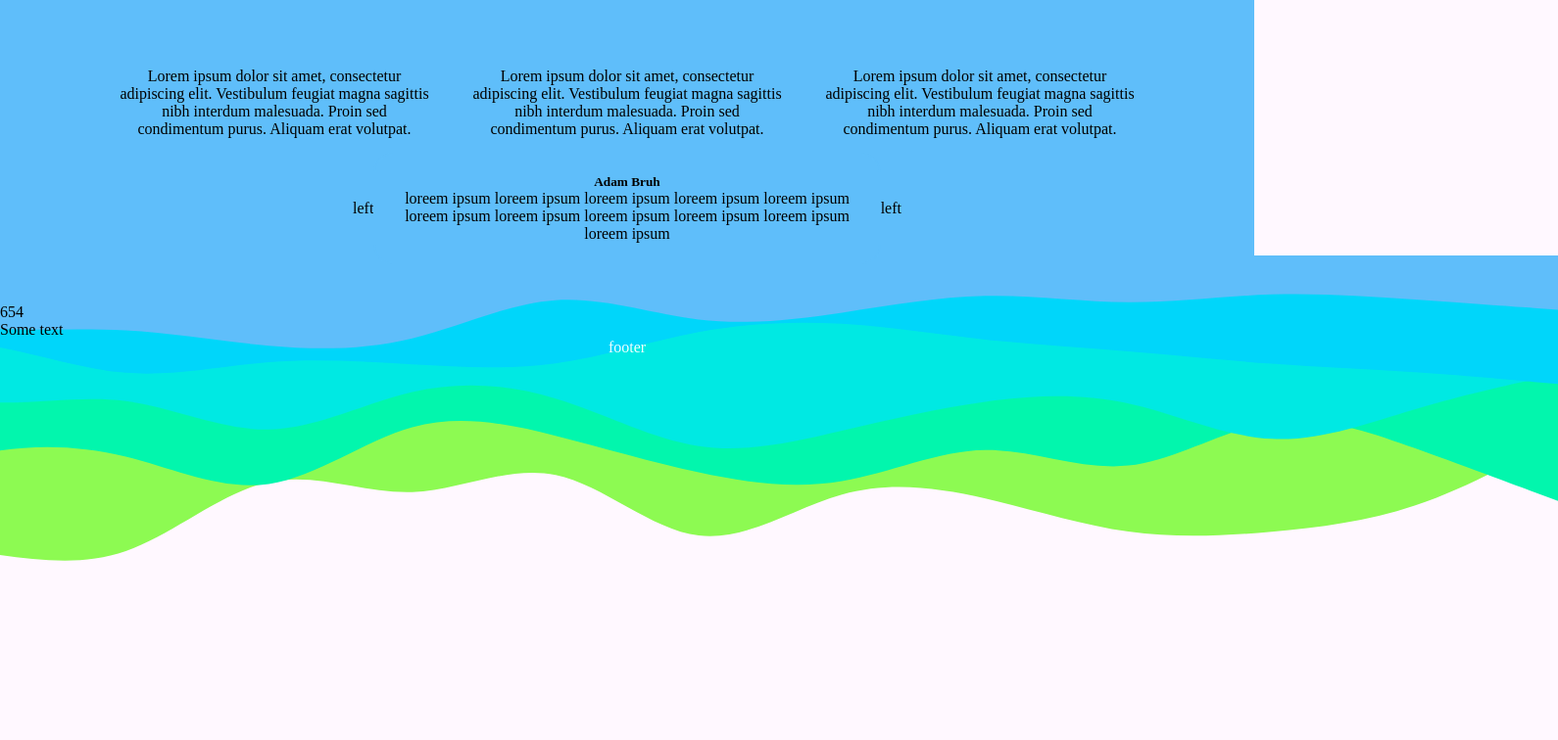
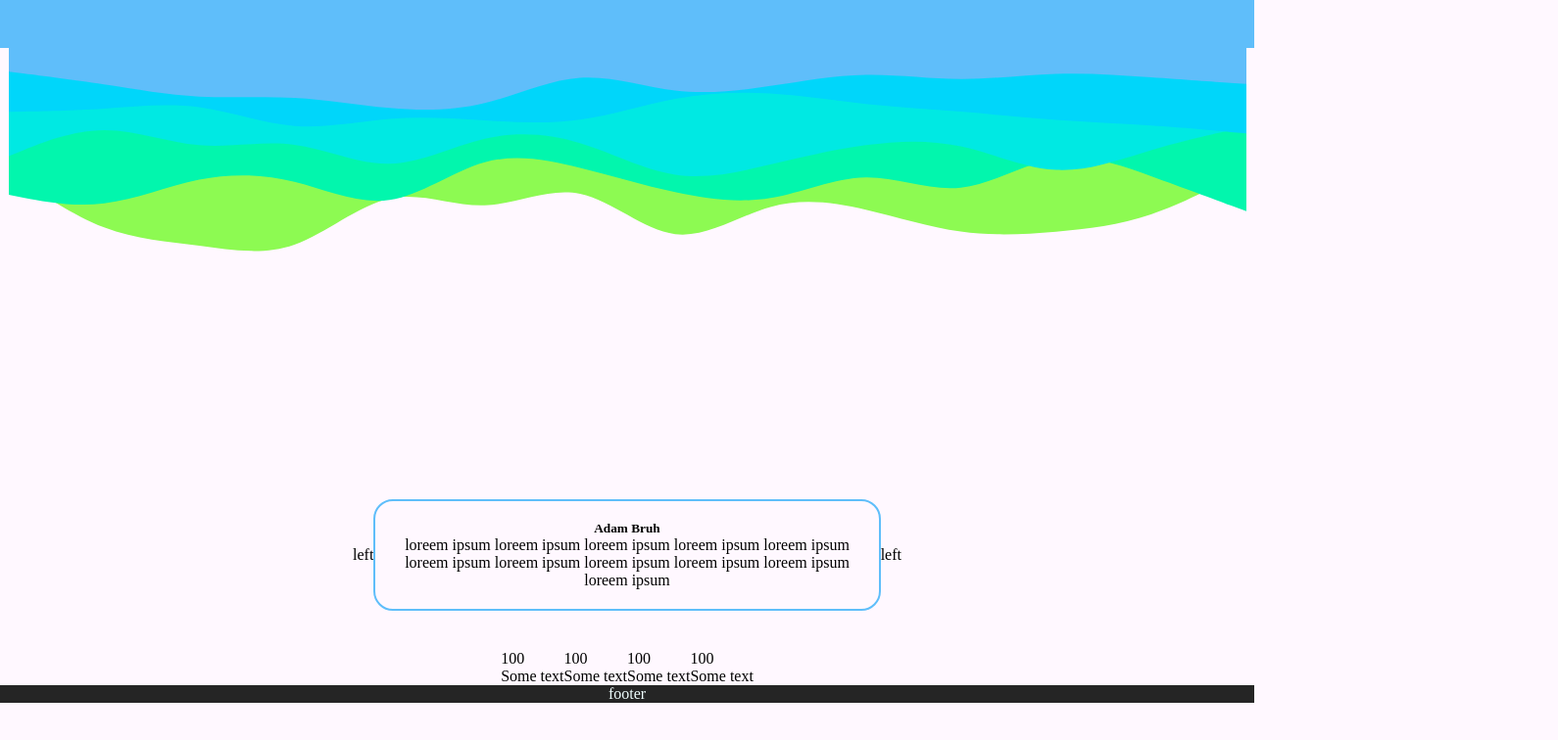
Before and after one commit to LukaszPietrzykowski16/fish-mania, a React (Create React App) app: page / in a window 1280 px wide. Shown: the part 1876-2632 px from the top of the page at 98% size, 1590 px wide, since content can reach past the window. After the commit the page ends 2594 px from the top, so only its background shows below. Built offline with nearby package versions, Linux system fonts and the light colour scheme.

Commit message:
Added some svg, also put some work on Number section

```diff
--- a/src/About.js
+++ b/src/About.js
@@ -1,4 +1,4 @@
-import React, { useState, useEffect, useRef } from 'react';
+import React, {useEffect, useRef } from 'react';
 import './style.css';
 import image from './fishstore.jpg';
 import  gsap from 'gsap';
@@ -6,8 +6,7 @@ import { ScrollTrigger } from "gsap/ScrollTrigger";
 
 const About = ()  => {
     gsap.registerPlugin(ScrollTrigger);
-    const firstAnimation = useRef()
-    const secondAnimation  = useRef()
+
 
     useEffect(() => {
         gsap.from('.main-content-class-image', {scrollTrigger:
@@ -31,10 +30,10 @@ const About = ()  => {
 
     return (
     <main className='main-content'>
-        <div className='main-content-class-image' ref={firstAnimation}>
+        <div className='main-content-class-image'>
             <img src={image}/>
         </div>
-        <div className='main-content-class' ref={secondAnimation}>
+        <div className='main-content-class'>
             <h1> Some header </h1>
         Lorem ipsum dolor sit amet, consectetur adipiscing elit. Vestibulum feugiat magna sagittis nibh interdum malesuada. Proin sed condimentum purus. Aliquam erat volutpat. Praesent nec dolor eget erat condimentum rhoncus. Morbi feugiat scelerisque ligula, at hendrerit risus lacinia ut. Aenean purus mi, porttitor nec porta quis, fermentum quis magna. Fusce imperdiet lectus sit amet eros pharetra aliquam. Etiam tempor commodo tortor.
 
--- a/src/Content.js
+++ b/src/Content.js
@@ -8,6 +8,7 @@ const Content = ()  => {
 
   useEffect(() => {
     const interval = setInterval(() => {
+
       if (text === 'random title') {
         setText('hello world');
       } else {
--- a/src/Number.js
+++ b/src/Number.js
@@ -1,18 +1,76 @@
+import React, {useState, useEffect} from 'react';
 import './style.css';
+import  gsap from 'gsap';
+import { ScrollTrigger } from "gsap/ScrollTrigger";
 
 
 
 const Number = ()  => {
-    const numberOne = 654;
-    return (
+  gsap.registerPlugin(ScrollTrigger);
+
+ /* useEffect(() => {
+    gsap.from('.inc-number', {scrollTrigger:
+    {trigger: '.inc-number',
+    toggleActions: 'restart pause restart pause'},
+
+     }),
+    bruh()
+
+  })
+  */
+  const [value, setValue] = useState(0);
+
+  useEffect(() => {
+    const interval = setInterval(() => {
+      if (value < 100) {
+        setValue(value+1);
+      } else {
+        setValue(100);
+      }
+    }, 50 )
+    return () => {
+      clearInterval(interval);
+    }
+  })
+
+
+  return (
       <div className='number'>
           <div className='numbers-counter'>
               <div className='inc-number'>
-                {numberOne}
+              {value}
               </div>
               <div className='number-text'>
                   Some text
               </div>
+
+          </div>
+          <div className='numbers-counter'>
+              <div className='inc-number'>
+              {value}
+              </div>
+              <div className='number-text'>
+                  Some text
+              </div>
+
+          </div>
+          <div className='numbers-counter'>
+              <div className='inc-number'>
+              {value}
+              </div>
+              <div className='number-text'>
+                  Some text
+              </div>
+
+          </div>
+          <div className='numbers-counter'>
+              <div className='inc-number'>
+              {value}
+              </div>
+              <div className='number-text'>
+                  Some text
+              </div>
+
           </div>
       </div>
   )
--- a/src/Subsection.js
+++ b/src/Subsection.js
@@ -1,3 +1,4 @@
+import React, { useState, useEffect } from 'react';
 import './style.css';
 import svgTwo from './wave-2.svg';
 import svgOne from './wave-1.svg';
@@ -5,9 +6,22 @@ import svgOne from './wave-1.svg';
 
 
 const Subsection = ()  => {
+  const [size, setSize] = useState(window.innerWidth);
+
+  const checkSize = () => {
+    setSize(window.innerWidth)
+  }
+
+  useEffect(() => {
+    window.addEventListener('resize', checkSize);
+    return () => {
+      window.removeEventListener('resize', checkSize);
+    }
+  })
+
   return (
       <div className='about-class'>
-        <img src = {svgTwo} width="1900px" />
+        <img src = {svgTwo} width={size - 17} />
          <div className='container-class'>
 
               <div className='text-class'>
@@ -20,7 +34,7 @@ const Subsection = ()  => {
               Lorem ipsum dolor sit amet, consectetur adipiscing elit. Vestibulum feugiat magna sagittis nibh interdum malesuada. Proin sed condimentum purus. Aliquam erat volutpat.
               </div>
           </div>
-          <img src = {svgOne} width="1900px" />
+          <img src = {svgOne} width={size - 17}/>
 
 
       </div>
--- a/src/style.css
+++ b/src/style.css
@@ -90,7 +90,7 @@ nav
     flex-wrap: wrap;
     justify-content: center;
     align-items: center;
-    height: 100vh;
+
 }
 
 .opinion-class
@@ -123,6 +123,13 @@ footer {
 .string{
     color: white;
     font-size: 4em;
+}
+
+.number
+{
+    display: flex;
+    align-items: center;
+    justify-content: center;
 }
 
 
```
